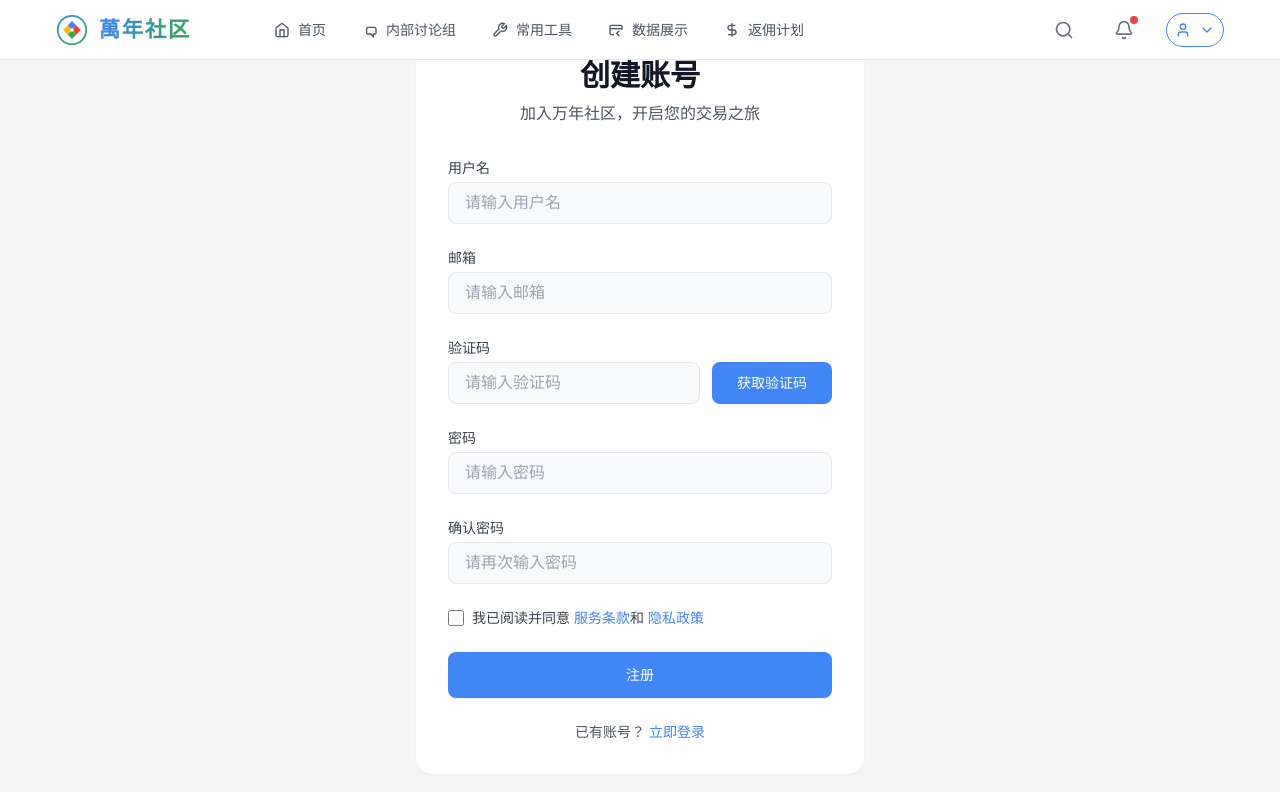
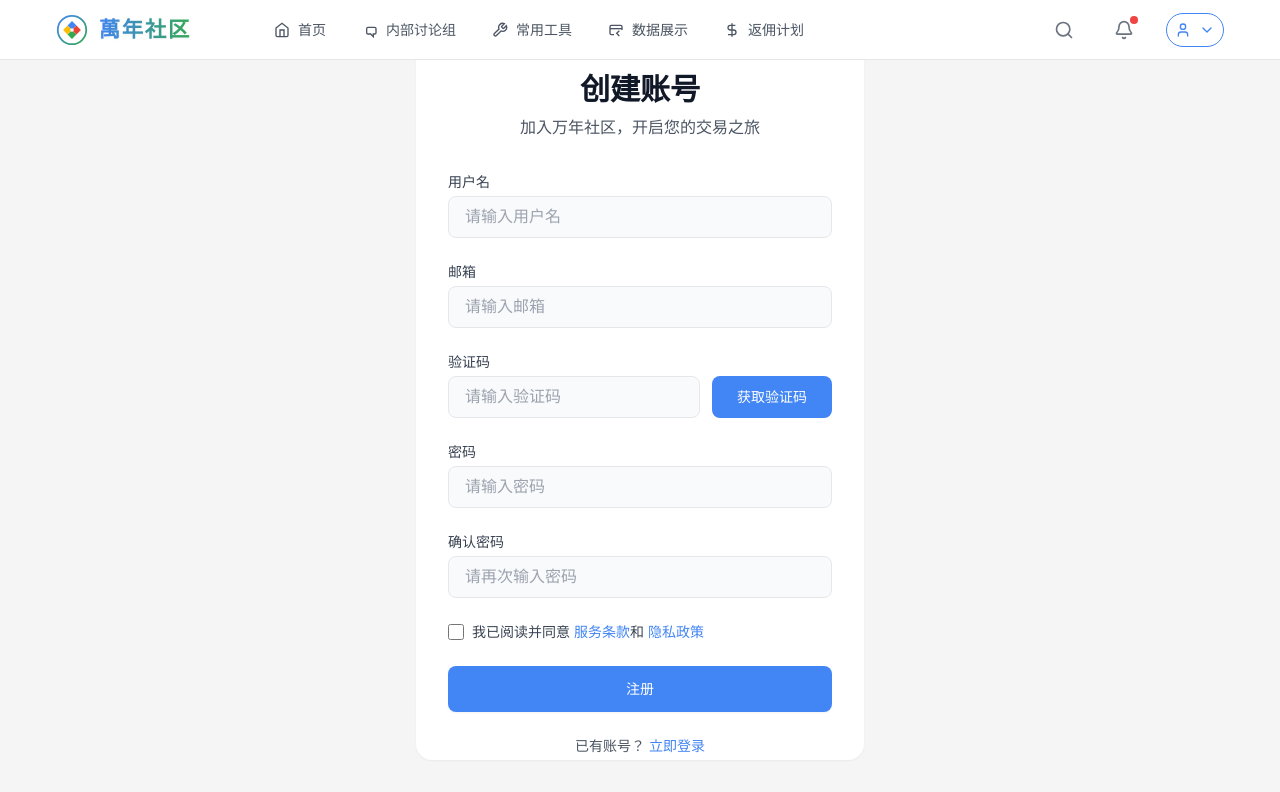
Before and after one commit to JudgeCapital/wannian-community, a Next.js app: page /register in a window 1280 px wide. Shown: the top 792 px of the page. Built offline with nearby package versions, Linux system fonts and the light colour scheme.

Commit message:
20250114
导航条布局偏移Layout Shift 修复

```diff
--- a/app/components/Header.tsx
+++ b/app/components/Header.tsx
@@ -236,7 +236,7 @@ export default function Header() {
 
   return (
     <>
-      <header className="h-[60px] bg-white border-b border-gray-200 fixed w-full top-0 z-50">
+      <header className="h-[60px] bg-white border-b border-gray-200 fixed w-[calc(100%-var(--scrollbar-width))] top-0 z-50">
         <style jsx global>{`
           @keyframes dropDown {
             from {
--- a/app/globals.css
+++ b/app/globals.css
@@ -1,6 +1,44 @@
 @tailwind base;
 @tailwind components;
 @tailwind utilities;
+
+:root {
+  --scrollbar-width: calc(100vw - 100%);
+}
+
+html {
+  overflow-y: scroll;
+  width: 100vw;
+}
+
+body {
+  width: calc(100vw - var(--scrollbar-width));
+  overflow-x: hidden;
+}
+
+/* 自定义滚动条样式 */
+::-webkit-scrollbar {
+  width: 8px;
+}
+
+::-webkit-scrollbar-track {
+  background: #f1f1f1;
+}
+
+::-webkit-scrollbar-thumb {
+  background: #c1c1c1;
+  border-radius: 4px;
+}
+
+::-webkit-scrollbar-thumb:hover {
+  background: #a8a8a8;
+}
+
+/* Firefox */
+* {
+  scrollbar-width: thin;
+  scrollbar-color: #c1c1c1 #f1f1f1;
+}
 
 /* 动画效果 */
 @keyframes modal-in {
--- a/app/login/page.tsx
+++ b/app/login/page.tsx
@@ -29,7 +29,7 @@ export default function Login() {
   };
 
   return (
-    <div className="h-screen w-screen flex items-center justify-center bg-[#f5f5f5] fixed top-0 left-0">
+    <div className="fixed inset-0 flex items-center justify-center bg-[#f5f5f5]">
       <div className="w-full max-w-md bg-white p-8 rounded-2xl shadow-sm">
         {/* Logo */}
         <div className="text-center">
--- a/app/register/page.tsx
+++ b/app/register/page.tsx
@@ -50,8 +50,8 @@ export default function Register() {
 
   return (
     <>
-      <div className="h-screen w-screen flex items-center justify-center bg-[#f5f5f5] fixed top-0 left-0">
-        <div className="w-full max-w-md bg-white p-8 rounded-2xl shadow-sm">
+      <div className="fixed inset-0 flex items-center justify-center bg-[#f5f5f5]">
+        <div className="w-full max-w-md bg-white p-8 rounded-2xl shadow-sm overflow-y-auto max-h-[90vh]">
           {/* Logo */}
           <div className="text-center">
             <h2 className="text-3xl font-bold text-gray-900 mb-2">创建账号</h2>
```
